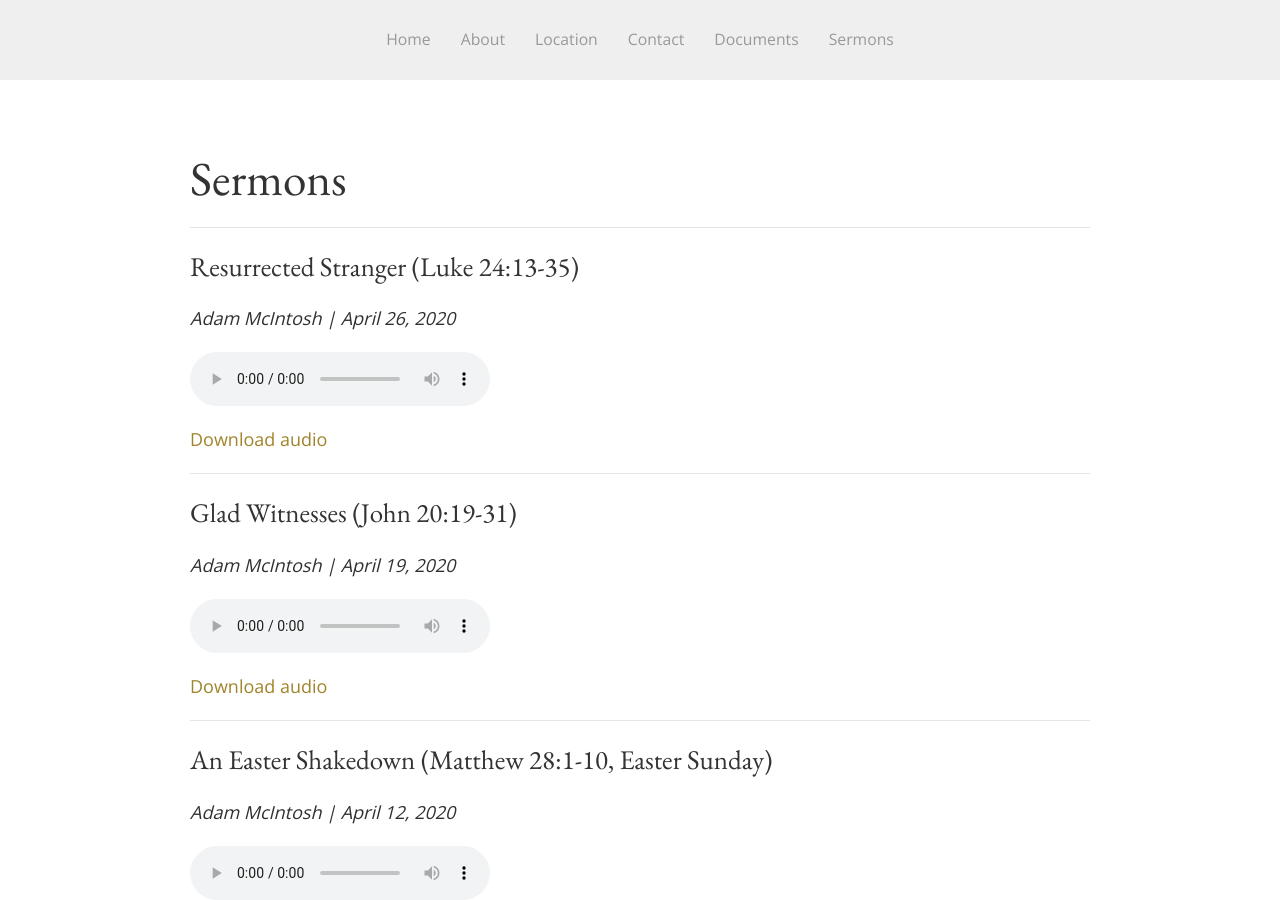
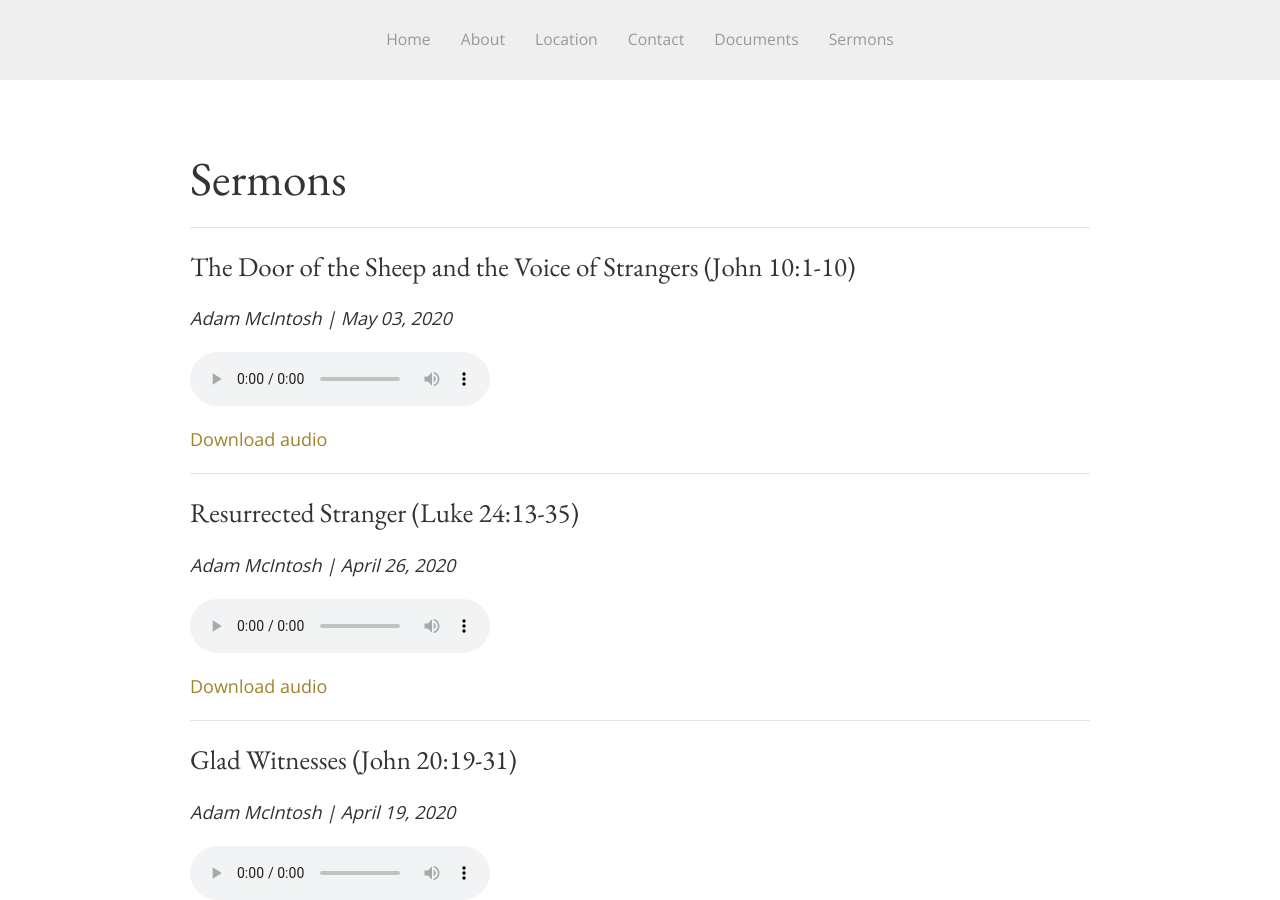
Before and after one commit to SaintDavidsChurch/website, a Jekyll site: the page built from sermons.html, in a window 1280 px wide and 900 px high. Built offline with Jekyll 4.4.1, drawn with Linux system fonts in a browser that asks for light colours.

Commit message:
Updated by InferCMS

```diff
--- a/_data/sermons.yml
+++ b/_data/sermons.yml
@@ -78,3 +78,7 @@
   date: '2020-04-26'
   preacher: Adam McIntosh
   audio_file: https://saintdavids.church/assets/sermons/Adam-McIntosh_April26-2020_Luke24.13-35.mp3
+- title: The Door of the Sheep and the Voice of Strangers (John 10:1-10)
+  date: '2020-05-03'
+  preacher: 'Adam McIntosh '
+  audio_file: https://saintdavids.church/assets/sermons/2020/Adam-McIntosh_May3-2020_John10.1-10.mp3
```
